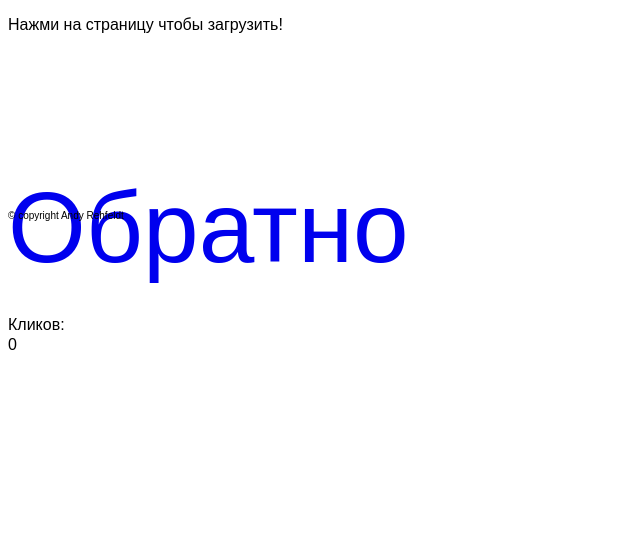
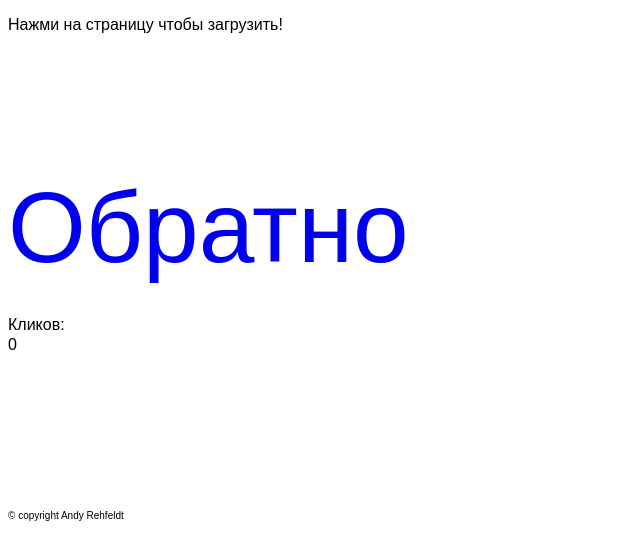
Before and after one commit to sraka125/sraka125.github.io, a website built with Vite: page kaka.html in a window 1280 px wide. Shown: the whole page, without its empty margins (0-640 px from the left). Built offline with nearby package versions, Linux system fonts and the light colour scheme; a web font is replaced by a local one.

Commit message:
fixed "copyright andy" SURE

```diff
--- a/kaka.html
+++ b/kaka.html
@@ -94,7 +94,7 @@
 <a href="index.html" style="font-size: 100px; text-decoration: none; position: fixed; top: 170px; user-select: none;">Обратно</a>
 <p style="top: 300px; position: absolute; user-select: none;">Кликов: </p>
 <p id="clck">0</p>
-<p style="font-size: 10px; position: absolute; user-select: none; position: fixed; top: 200px">© copyright Andy Rehfeldt</p>
+<p style="font-size: 10px; position: absolute; user-select: none; position: fixed; top: 500px">© copyright Andy Rehfeldt</p>
 <script src="/a.js" type="module"></script>
 </body>
 </html>
```
